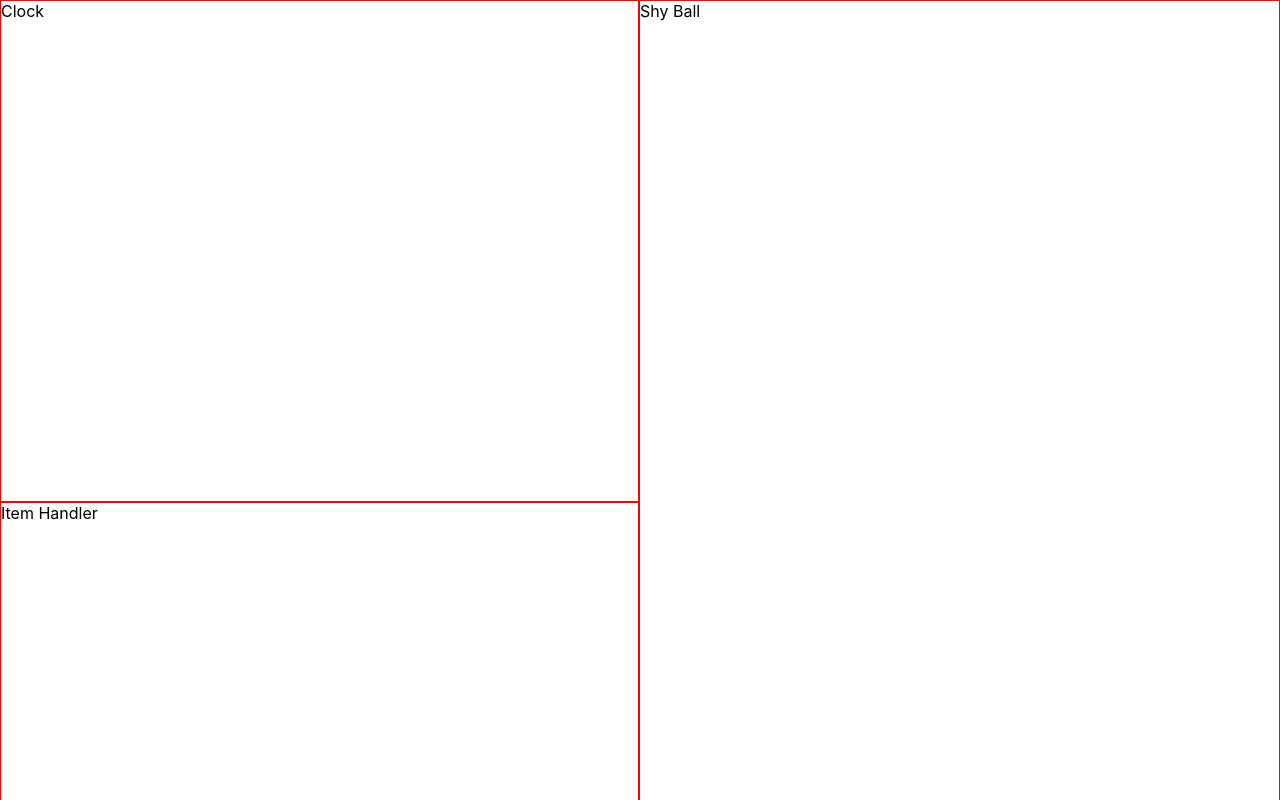
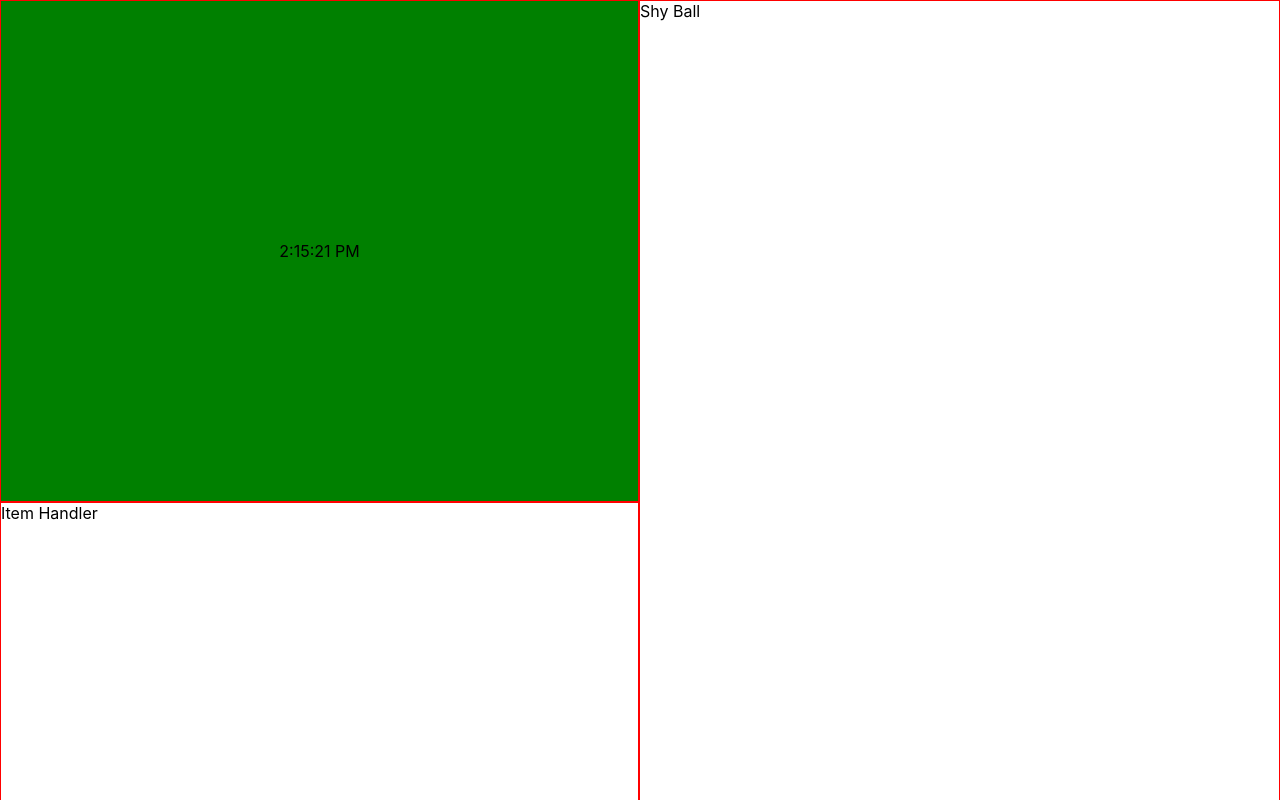
Before and after one commit to andrewsmatsubara/geopixel-teste-analista-dev, a React (Create React App) app: page / in a window 1280 px wide. Shown: the top 800 px of the page. Built offline with nearby package versions, Linux system fonts and the light colour scheme.

Commit message:
Clock component and CSS finished

```diff
--- a/src/components/Clock.jsx
+++ b/src/components/Clock.jsx
@@ -1,7 +1,21 @@
+import { useEffect, useState } from 'react';
 import '../style/Clock.css';
 
 export const Clock = () => {
+  const [time, setTime] = useState('');
+
+  const getTime = () => {
+    const date = new Date();
+    const current = date.toLocaleTimeString();
+
+    setTime(current);
+  }
+
+  useEffect(() => {
+    setTimeout(getTime, 1000);
+  });
+
   return (
-    <div className='clock-container'>Clock</div>
+    <div className='clock-container'>{time}</div>
   )
 }
--- a/src/style/Clock.css
+++ b/src/style/Clock.css
@@ -0,0 +1,6 @@
+.clock-container {
+  display: flex;
+  justify-content: center;
+  align-items: center;
+  background-color: green;
+}
```
